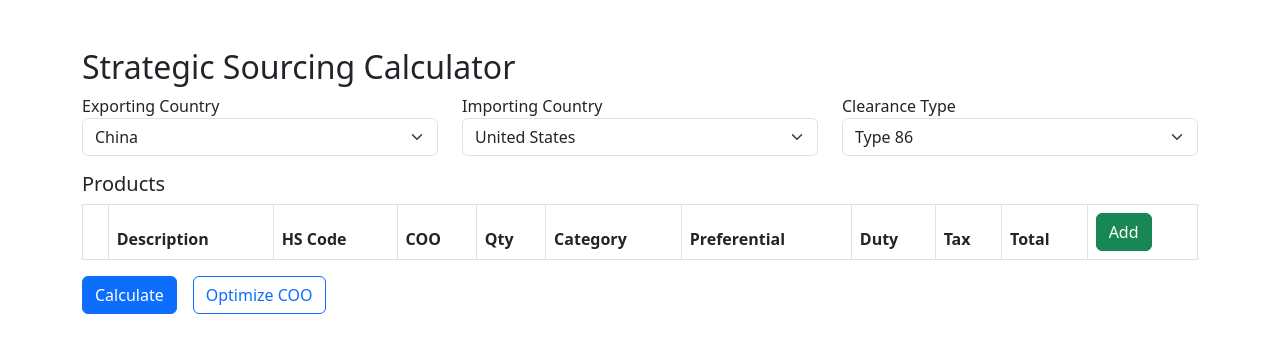
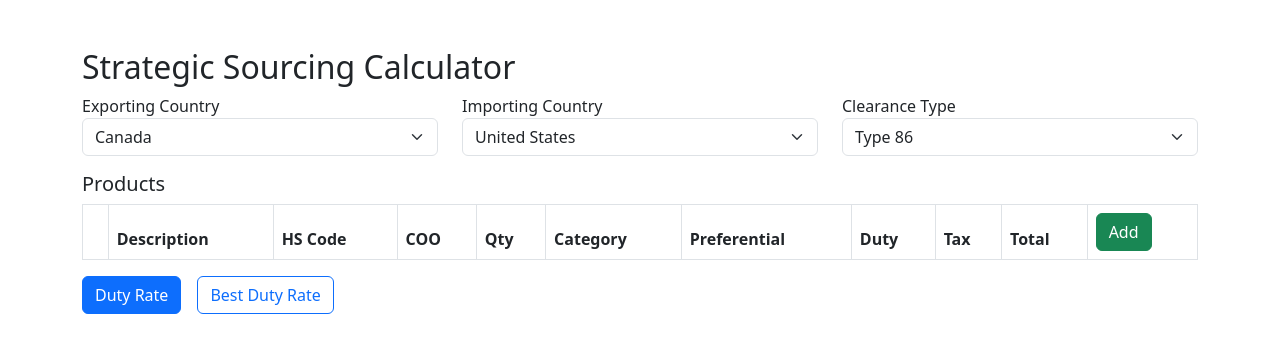
Before and after one commit to kabanec/StrategicSourcing, a Flask app: template templates/index.html in a window 1280 px wide. Shown: the top 353 px of the page. Run offline with Flask 3, Linux system fonts and the light colour scheme; the template is opened without the code that fills it, so the values that code supplies are empty; some libraries are stand-ins or nearby versions.

Commit message:
Add files via upload

```diff
--- a/app.py
+++ b/app.py
@@ -127,7 +127,7 @@ def run_calculate(products, export_country, import_country, clearance_type, cata
         results.append({
             **products[i],
             "duty_rate": f"{round(duty_rate * 100, 2)}%",
-            "tax_rate": f"{round(tax_rate * 100, 2)}%",
+            "tax_rate": "N/A" if import_country == "US" else f"{round(tax_rate * 100, 2)}%",
             "total_rate": f"{round(total_rate * 100, 2)}%",
             "restrictions": []
         })
--- a/templates/index.html
+++ b/templates/index.html
@@ -23,8 +23,8 @@
       <div class="col-md-4">
         <label>Exporting Country</label>
         <select name="export_country" class="form-select" required>
+          <option value="CA" {% if request.form.get('export_country') == 'CA' %}selected{% endif %}>Canada</option>
           <option value="CN" {% if request.form.get('export_country') == 'CN' %}selected{% endif %}>China</option>
-          <option value="US" {% if request.form.get('export_country') == 'US' %}selected{% endif %}>United States</option>
         </select>
       </div>
       <div class="col-md-4">
@@ -66,8 +66,8 @@
     <input type="hidden" name="action" id="action" value="calculate">
 
     <div class="d-flex gap-3">
-      <button type="button" class="btn btn-primary" onclick="submitWithAction('calculate')">Calculate</button>
-      <button type="button" class="btn btn-outline-primary" onclick="submitWithAction('optimize')">Optimize COO</button>
+      <button type="button" class="btn btn-primary" onclick="submitWithAction('calculate')">Duty Rate</button>
+      <button type="button" class="btn btn-outline-primary" onclick="submitWithAction('optimize')">Best Duty Rate</button>
     </div>
   </form>
 </div>
```
